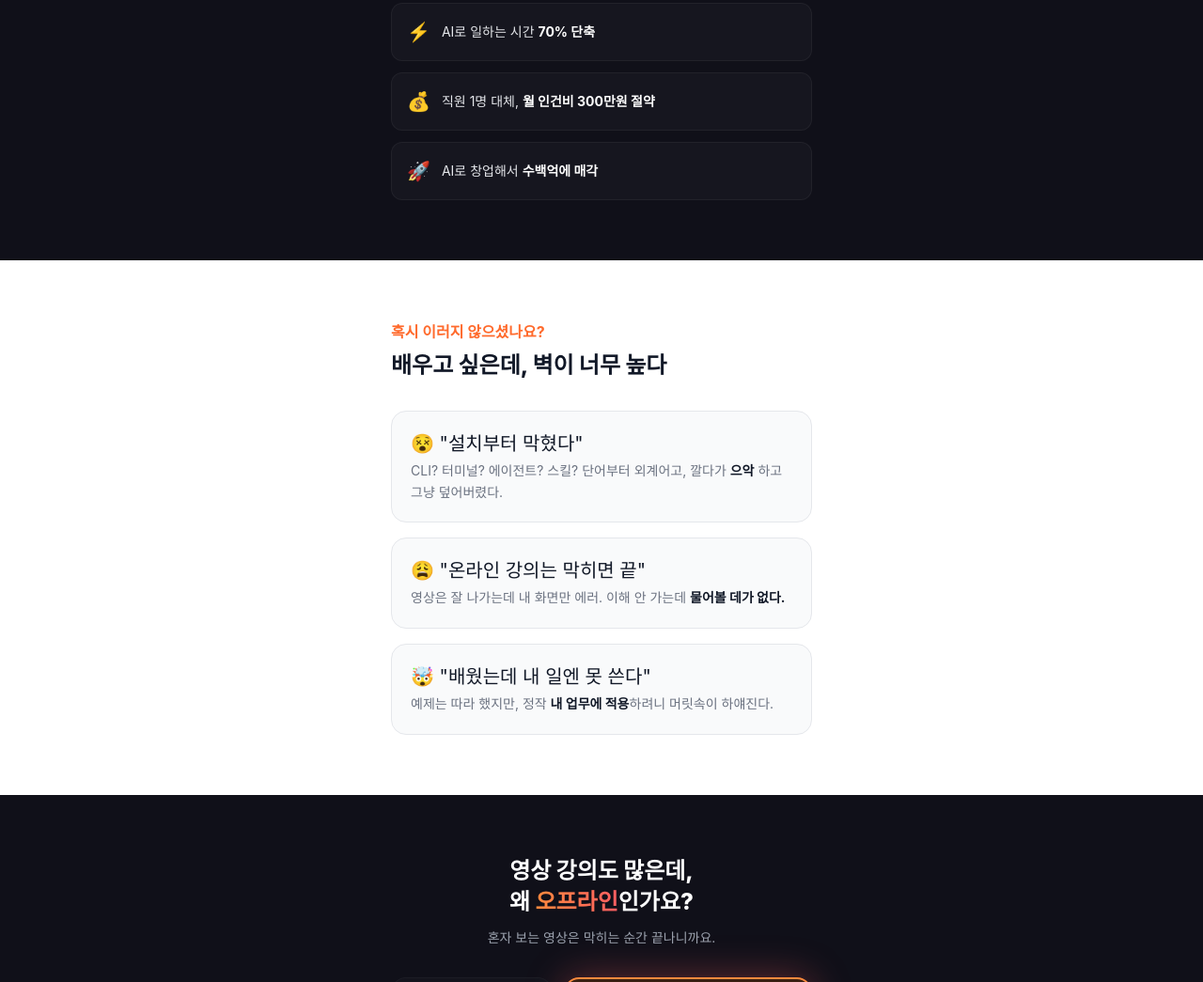
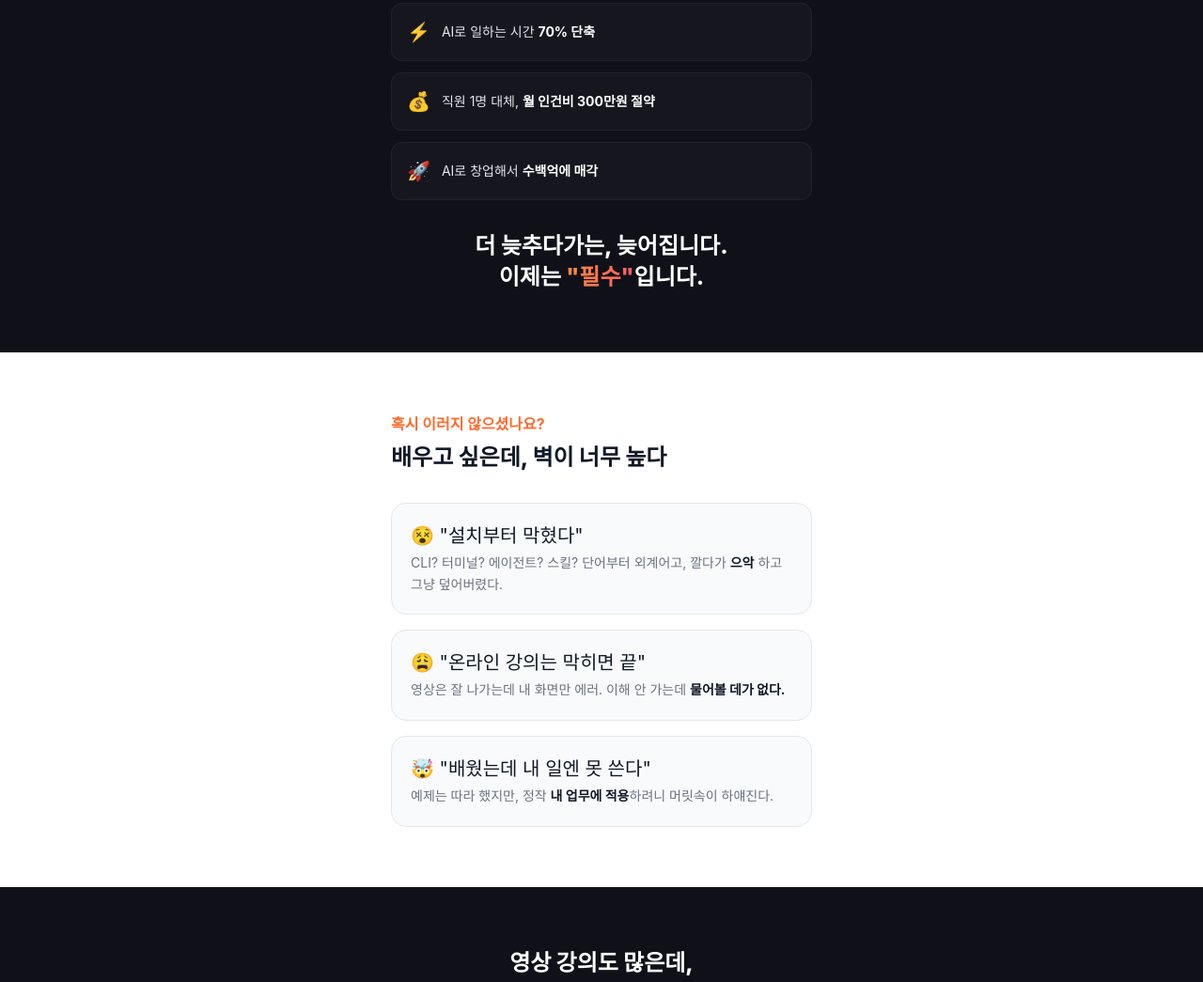
Before and after one commit to jnq8771-maker/claudecode-class-landing, a plain HTML site: page index.html in a window 1280 px wide. Shown: the part 1766-2811 px from the top of the page at 94% size. Drawn offline with nearby package versions, Linux system fonts and the light colour scheme; a web font is replaced by a local one.

Commit message:
FOMO 성과 블록에 '필수' 강조 문구 추가

```diff
--- a/index.html
+++ b/index.html
@@ -108,6 +108,7 @@
           <div class="flex gap-3 items-center bg-[#16161f] border border-white/5 rounded-xl p-4"><span class="text-[#ff8a3d] text-xl">💰</span><p class="text-gray-200 text-sm">직원 1명 대체, <b class="text-white">월 인건비 300만원 절약</b></p></div>
           <div class="flex gap-3 items-center bg-[#16161f] border border-white/5 rounded-xl p-4"><span class="text-[#ff8a3d] text-xl">🚀</span><p class="text-gray-200 text-sm">AI로 창업해서 <b class="text-white">수백억에 매각</b></p></div>
         </div>
+        <p class="text-2xl font-extrabold leading-snug mt-8">더 늦추다가는, 늦어집니다.<br/>이제는 <span class="grad-text">"필수"</span>입니다.</p>
       </div>
     </div>
   </section>
```
